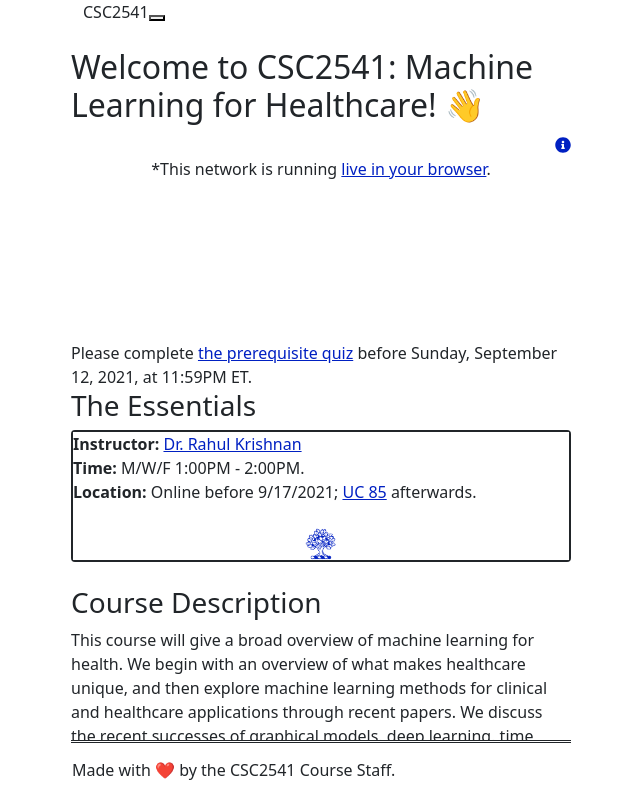
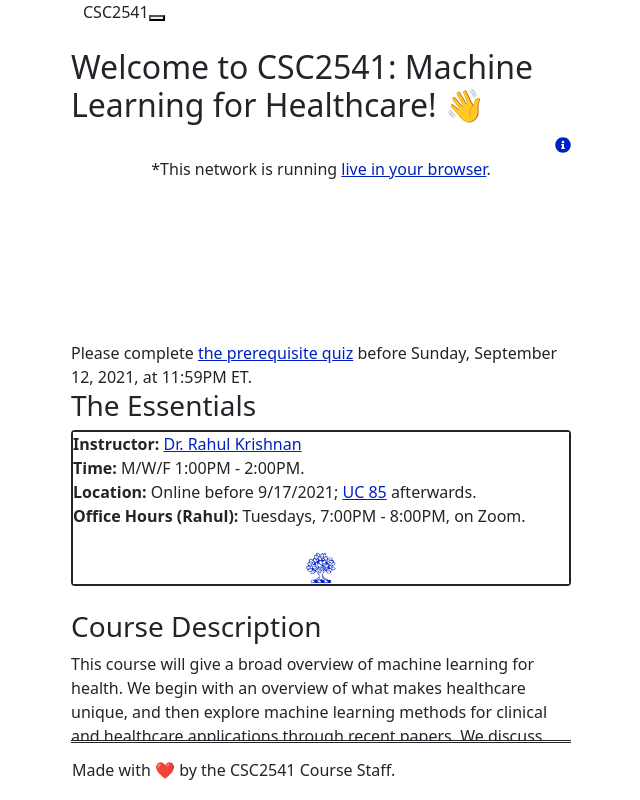
Before and after one commit to CSC2541HF-2021/CSC2541HF-2021.github.io, a Next.js app: page / in a window 1280 px wide. Shown: the top 800 px of the page, without its empty margins (319-959 px from the left). Built offline with nearby package versions, Linux system fonts and the light colour scheme; some icons are missing; what @tailwindcss/typography would draw is missing.

Commit message:
Add Rahul's OH schedule

```diff
--- a/components/courseoverview.js
+++ b/components/courseoverview.js
@@ -49,6 +49,9 @@
         <div>
             <b>Location: </b> Online before 9/17/2021; <a href="https://goo.gl/maps/hM9tdKGegjp6dbSV7" target="_blank">UC 85</a> afterwards.
         </div>
+        <div>
+            <b>Office Hours (Rahul):</b> Tuesdays, 7:00PM - 8:00PM, on Zoom.
+        </div>
         <br></br>
             {/* Icons for various course features */}
         <Row>
```
